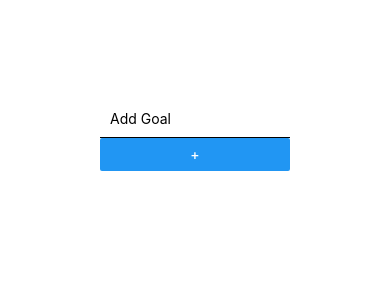
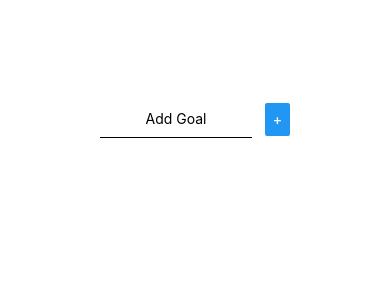
Before and after one commit to nitrolo/tasklist, a React Native app: screen / in a window 390 px wide. Shown: the top 300 px of the page. Built offline with nearby package versions, Linux system fonts and the light colour scheme.

Commit message:
added styling

```diff
--- a/App.js
+++ b/App.js
@@ -5,13 +5,21 @@ import { Button, StyleSheet, Text, TextInput, View } from 'react-native';
 export default function App() {
   return (
     <View style={{ padding: 100 }}>
-      <View>
+      <View
+        style={{
+          alignItems: 'center',
+          flexDirection: 'row',
+          justifyContent: 'space-between',
+        }}
+      >
         <TextInput
           placeholder="Add Goal"
           style={{
+            textAlign: 'center',
             borderBottomColor: 'black',
             borderBottomWidth: 1,
             padding: 10,
+            width: '80%',
           }}
         />
         <Button title="+" />
```
